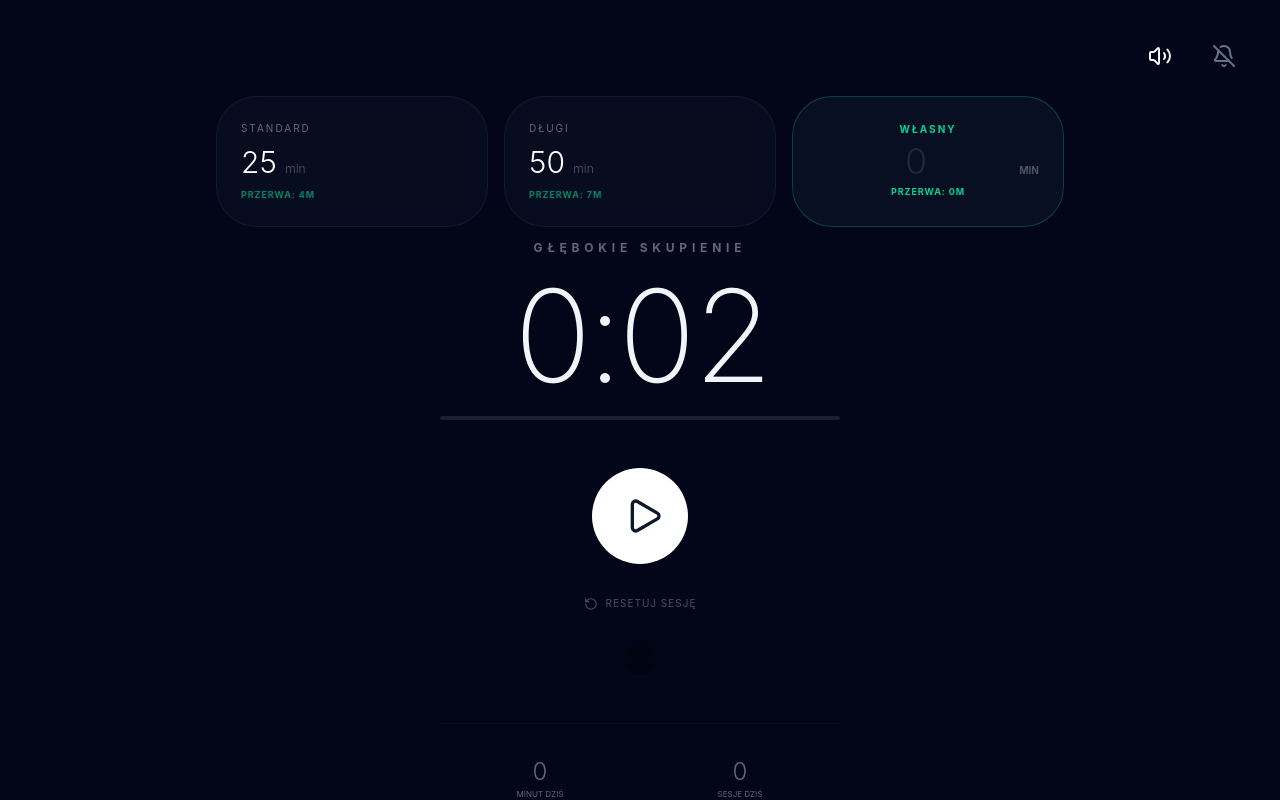
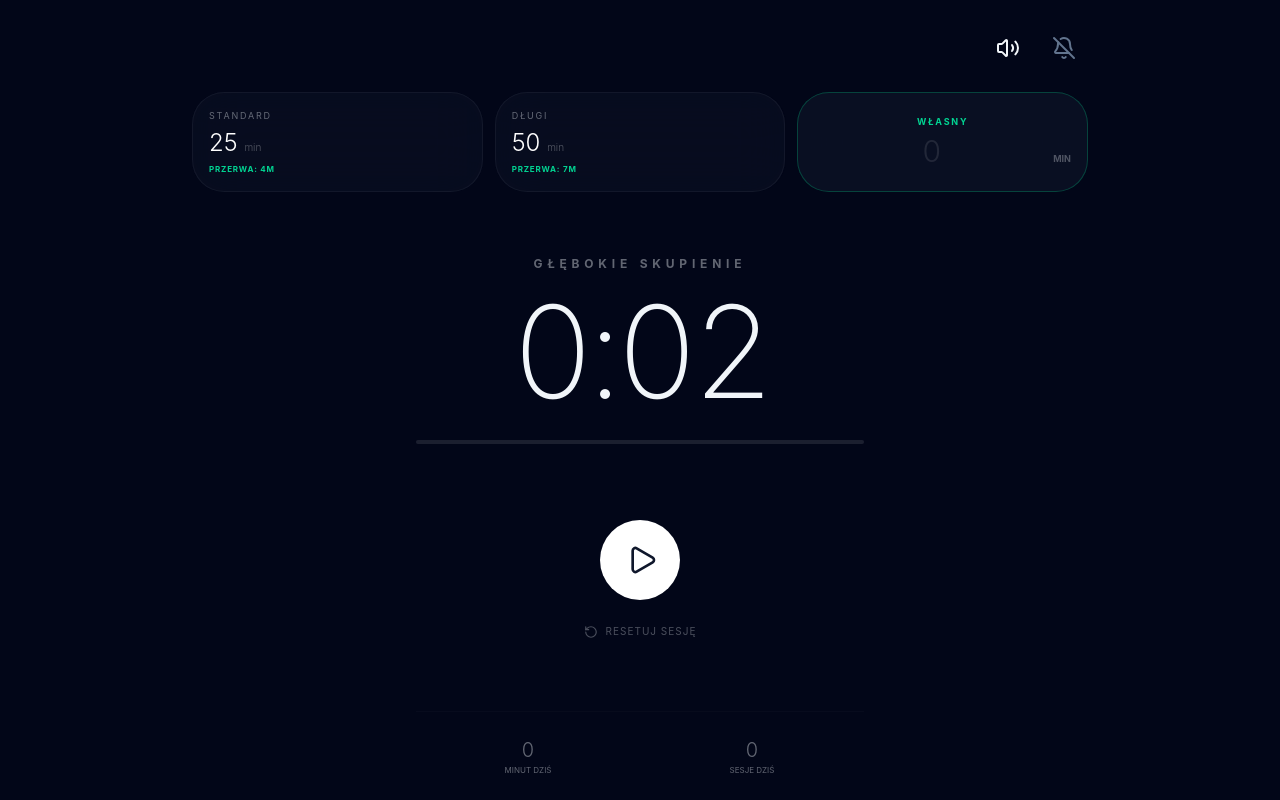
Before and after one commit to WojciechStancel/Cyfrowy-Oddech, a React (Vite) app: page / in a window 1280 px wide. Built offline with nearby package versions, Linux system fonts and the light colour scheme.

Commit message:
bug fix RWD

```diff
--- a/src/App.jsx
+++ b/src/App.jsx
@@ -103,7 +103,6 @@ function App() {
     setIsWaitingForConfirmation(false);
   };
 
-  // GŁÓWNA LOGIKA - NAPRAWIONA
   useEffect(() => {
     let interval = null;
     if (isActive && seconds > 0) {
@@ -128,7 +127,6 @@ function App() {
       }, 1000);
     } else if (seconds === 0 && isActive) {
       if (!isBreak) {
-        // Koniec pracy -> Czekamy na kliknięcie przerwy
         setIsActive(false);
         setIsWaitingForConfirmation(true);
         playSound();
@@ -136,10 +134,9 @@ function App() {
         setCurrentTask(newTask);
         triggerNotification("Czas na przerwę! 🌿", `Zadanie: ${newTask.text}`);
       } else {
-        // KONIEC PRZERWY -> AUTOMATYCZNY START PRACY
         setIsBreak(false);
         setSeconds(workTime);
-        setIsActive(true); // <--- TO NAPRAWIA TWÓJ PROBLEM
+        setIsActive(true);
         playSound();
         triggerNotification("Przerwa zakończona", "Wracamy do pracy! Skupienie włączone.");
       }
@@ -168,9 +165,11 @@ function App() {
   const progress = (((isBreak ? breakTime : workTime) - seconds) / (isBreak ? breakTime : workTime)) * 100;
 
   return (
-    <div className={`min-h-screen max-h-screen flex flex-col items-center justify-center transition-all duration-1000 font-sans relative overflow-hidden ${isBreak ? 'bg-emerald-700 text-white' : 'bg-slate-950 text-slate-100'}`}>
+    // Użycie min-h-[100dvh] aby uniknąć problemów z paskiem adresu w przeglądarce mobilnej
+    <div className={`min-h-[100dvh] flex flex-col items-center justify-between py-6 px-6 transition-all duration-1000 font-sans relative overflow-hidden ${isBreak ? 'bg-emerald-700 text-white' : 'bg-slate-950 text-slate-100'}`}>
 
-      <div className="absolute top-8 right-8 flex gap-4 z-50">
+      {/* Ikony dźwięku i powiadomień - w górnym rogu */}
+      <div className="w-full max-w-4xl flex justify-end gap-2 z-50">
         <button onClick={() => setSoundEnabled(!soundEnabled)} className="p-3 hover:bg-white/10 rounded-full transition-all">
           {soundEnabled ? <Volume2 size={24} /> : <VolumeX size={24} className="opacity-50" />}
         </button>
@@ -179,91 +178,93 @@ function App() {
         </button>
       </div>
 
-      {!isActive && !isBreak && !isWaitingForConfirmation && (
-        <div className="absolute top-16 sm:top-24 left-1/2 -translate-x-1/2 w-full max-w-4xl px-4 sm:px-6 z-20 animate-in fade-in zoom-in duration-500">
-          <div className="grid grid-cols-1 sm:grid-cols-3 gap-4">
-
-            <button onClick={() => setPreset(25 * 60, 4 * 60)} className="p-6 rounded-[2.5rem] bg-slate-900/40 backdrop-blur-xl border border-white/5 hover:border-emerald-500/50 transition-all text-left">
-              <div className="text-[10px] uppercase tracking-[0.2em] opacity-40 mb-2">Standard</div>
-              <div className="text-3xl font-light text-white">25 <span className="text-xs opacity-30">min</span></div>
-              <div className="mt-2 text-[9px] text-emerald-400/60 font-bold uppercase tracking-widest">Przerwa: 4m</div>
+      {/* Sekcja Presetów - nie używa już absolute, by nie nachodzić na timer */}
+      <div className="w-full max-w-4xl z-20 flex flex-col justify-center min-h-[140px]">
+        {!isActive && !isBreak && !isWaitingForConfirmation && (
+          <div className="grid grid-cols-1 sm:grid-cols-3 gap-3 animate-in fade-in zoom-in duration-500">
+            <button onClick={() => setPreset(25 * 60, 4 * 60)} className="p-4 rounded-[2rem] bg-slate-900/40 backdrop-blur-xl border border-white/5 hover:border-emerald-500/50 transition-all text-left">
+              <div className="text-[9px] uppercase tracking-[0.2em] opacity-40 mb-1">Standard</div>
+              <div className="text-2xl font-light text-white">25 <span className="text-[10px] opacity-30">min</span></div>
+              <div className="mt-1 text-[8px] text-emerald-400 font-bold uppercase tracking-widest">Przerwa: 4m</div>
             </button>
 
-            <button onClick={() => setPreset(50 * 60, 7 * 60)} className="p-6 rounded-[2.5rem] bg-slate-900/40 backdrop-blur-xl border border-white/5 hover:border-emerald-500/50 transition-all text-left">
-              <div className="text-[10px] uppercase tracking-[0.2em] opacity-40 mb-2">Długi</div>
-              <div className="text-3xl font-light text-white">50 <span className="text-xs opacity-30">min</span></div>
-              <div className="mt-2 text-[9px] text-emerald-400/60 font-bold uppercase tracking-widest">Przerwa: 7m</div>
+            <button onClick={() => setPreset(50 * 60, 7 * 60)} className="p-4 rounded-[2rem] bg-slate-900/40 backdrop-blur-xl border border-white/5 hover:border-emerald-500/50 transition-all text-left">
+              <div className="text-[9px] uppercase tracking-[0.2em] opacity-40 mb-1">Długi</div>
+              <div className="text-2xl font-light text-white">50 <span className="text-[10px] opacity-30">min</span></div>
+              <div className="mt-1 text-[8px] text-emerald-400 font-bold uppercase tracking-widest">Przerwa: 7m</div>
             </button>
 
-            <div className="p-6 rounded-[2.5rem] bg-slate-900/60 backdrop-blur-xl border border-emerald-500/30 flex flex-col items-center justify-center relative">
-              <div className="text-[10px] uppercase tracking-[0.2em] text-emerald-400 font-bold mb-1">Własny</div>
+            <div className="p-4 rounded-[2rem] bg-slate-900/60 backdrop-blur-xl border border-emerald-500/30 flex flex-col items-center justify-center relative">
+              <div className="text-[9px] uppercase tracking-[0.2em] text-emerald-400 font-bold mb-1">Własny</div>
               <div className="flex items-baseline justify-center w-full">
                 <input
                   type="number" inputMode="numeric" min="0" placeholder="0"
-                  className="bg-transparent w-full text-4xl font-light text-center outline-none text-white placeholder:opacity-20 [appearance:textfield] [&::-webkit-outer-spin-button]:appearance-none [&::-webkit-inner-spin-button]:appearance-none"
+                  className="bg-transparent w-full text-3xl font-light text-center outline-none text-white placeholder:opacity-20 [appearance:textfield] [&::-webkit-outer-spin-button]:appearance-none [&::-webkit-inner-spin-button]:appearance-none"
                   onChange={(e) => {
                     const val = Math.max(0, parseInt(e.target.value) || 0);
                     const breakMins = Math.max(1, Math.floor(val * 0.15));
                     setPreset(val * 60, breakMins * 60);
                   }}
                 />
-                <span className="text-[10px] opacity-30 uppercase font-bold absolute right-8 bottom-10 sm:static sm:ml-1">min</span>
-              </div>
-              <div className="h-4 mt-1">
-                {workTime > 0 && (
-                  <div className="text-[9px] text-emerald-400 font-bold uppercase tracking-widest animate-in fade-in">
-                    Przerwa: {Math.floor(breakTime / 60)}m
-                  </div>
-                )}
+                <span className="text-[9px] opacity-30 uppercase font-bold ml-1">min</span>
               </div>
             </div>
           </div>
-        </div>
-      )}
+        )}
+      </div>
 
-      <div className="relative z-10 max-w-md w-full px-6 text-center mt-40 sm:mt-60">
+      {/* Główny Timer - używa flex-1 by wypełnić dostępną przestrzeń */}
+      <div className="flex-1 flex flex-col items-center justify-center w-full max-w-md text-center z-10 py-4">
         <h1 className="text-[10px] sm:text-xs tracking-[0.4em] uppercase mb-4 opacity-40 font-bold">
           {isBreak ? "Regeneracja" : "Głębokie Skupienie"}
         </h1>
-        <div className="text-7xl sm:text-9xl font-extralight tabular-nums tracking-tighter mb-4">
+        <div className="text-[18vw] sm:text-9xl font-extralight tabular-nums tracking-tighter leading-none mb-6">
           {Math.floor(seconds/60)}:{seconds%60 < 10 ? '0' : ''}{seconds%60}
         </div>
 
-        <div className="w-full h-1 bg-white/10 mb-12 rounded-full overflow-hidden">
+        <div className="w-full h-1 bg-white/10 mb-8 rounded-full overflow-hidden">
           <div className="h-full bg-emerald-400 transition-all duration-1000 ease-linear" style={{ width: `${progress}%` }}></div>
         </div>
 
         {isBreak && currentTask && (
-          <div className="bg-white/10 backdrop-blur-3xl border border-white/20 rounded-[2.5rem] p-8 mb-12 animate-in zoom-in">
-            <div className="text-6xl mb-4 leading-none">{currentTask.icon}</div>
-            <p className="text-xl font-medium text-white">{currentTask.text}</p>
+          <div className="bg-white/10 backdrop-blur-3xl border border-white/20 rounded-[2rem] p-6 mb-4 animate-in zoom-in w-full max-w-xs">
+            <div className="text-4xl mb-3 leading-none">{currentTask.icon}</div>
+            <p className="text-base font-medium text-white leading-tight">{currentTask.text}</p>
           </div>
         )}
+      </div>
 
-        <div className="flex flex-col gap-8 items-center">
-          <button onClick={() => setIsActive(!isActive)} className={`w-24 h-24 rounded-full flex items-center justify-center transition-all ${isActive ? 'bg-white/10 border border-white/20' : 'bg-white text-slate-900'}`}>
-            {isActive ? <Pause size={40} /> : <Play size={40} className="ml-2" />}
+      {/* Kontrolki i Statystyki na dole */}
+      <div className="w-full max-w-md flex flex-col items-center gap-6 z-10">
+        <div className="flex flex-col items-center gap-6">
+          <button onClick={() => setIsActive(!isActive)} className={`w-20 h-20 rounded-full flex items-center justify-center transition-all ${isActive ? 'bg-white/10 border border-white/20' : 'bg-white text-slate-900'}`}>
+            {isActive ? <Pause size={32} /> : <Play size={32} className="ml-1" />}
           </button>
-          <button onClick={() => {setIsActive(false); setSeconds(workTime); setIsBreak(false);}} className="text-[10px] opacity-30 hover:opacity-100 uppercase tracking-widest flex items-center gap-2"><RotateCcw size={14}/> Resetuj Sesję</button>
-          <div className="flex gap-2 bg-black/20 px-4 py-2 rounded-full min-h-[32px]">
+
+          <button onClick={() => {setIsActive(false); setSeconds(workTime); setIsBreak(false);}} className="text-[10px] opacity-30 hover:opacity-100 uppercase tracking-widest flex items-center gap-2">
+            <RotateCcw size={14}/> Resetuj Sesję
+          </button>
+
+          <div className="flex flex-wrap justify-center gap-2 min-h-[24px]">
             {[...Array(completedSessions)].map((_, i) => <Coffee key={i} size={16} className="text-emerald-400" />)}
           </div>
         </div>
 
-        <div className="mt-12 pt-8 border-t border-white/5 w-full grid grid-cols-2 opacity-40 text-center">
-          <div><div className="text-2xl font-light">{Math.floor(totalWorkMinutes)}</div><div className="text-[8px] uppercase">Minut Dziś</div></div>
-          <div><div className="text-2xl font-light">{completedSessions}</div><div className="text-[8px] uppercase">Sesje Dziś</div></div>
+        <div className="w-full grid grid-cols-2 opacity-40 text-center border-t border-white/5 pt-6">
+          <div><div className="text-xl font-light">{Math.floor(totalWorkMinutes)}</div><div className="text-[8px] uppercase">Minut Dziś</div></div>
+          <div><div className="text-xl font-light">{completedSessions}</div><div className="text-[8px] uppercase">Sesje Dziś</div></div>
         </div>
       </div>
 
+      {/* Modal Potwierdzenia - Full screen */}
       {isWaitingForConfirmation && (
-        <div className="fixed inset-0 z-[100] bg-slate-950/90 backdrop-blur-xl flex flex-col items-center justify-center p-6 text-center">
+        <div className="fixed inset-0 z-[100] bg-slate-950/95 backdrop-blur-xl flex flex-col items-center justify-center p-6 text-center">
           <div className="max-w-xs animate-in slide-in-from-bottom-8">
-            <h2 className="text-4xl font-bold mb-4 text-white">Czas na przerwę!</h2>
-            <button onClick={startBreak} className="w-full bg-emerald-500 py-6 rounded-2xl text-2xl font-bold transition-all hover:scale-105">Zacznij przerwę 🌿</button>
+            <h2 className="text-4xl font-bold mb-6 text-white leading-tight">Zasłużyłeś na przerwę!</h2>
+            <button onClick={startBreak} className="w-full bg-emerald-500 py-6 rounded-2xl text-xl font-bold transition-all active:scale-95">Zacznij przerwę 🌿</button>
             <button
               onClick={() => { setSeconds(2 * 60); setIsActive(true); setIsWaitingForConfirmation(false); }}
-              className="mt-8 text-xs opacity-30 hover:opacity-100 uppercase tracking-[0.2em] transition-all hover:text-emerald-400"
+              className="mt-8 text-[10px] opacity-30 hover:opacity-100 uppercase tracking-[0.2em] transition-all"
             >
               Daj mi jeszcze 2 minuty ⏳
             </button>
```
